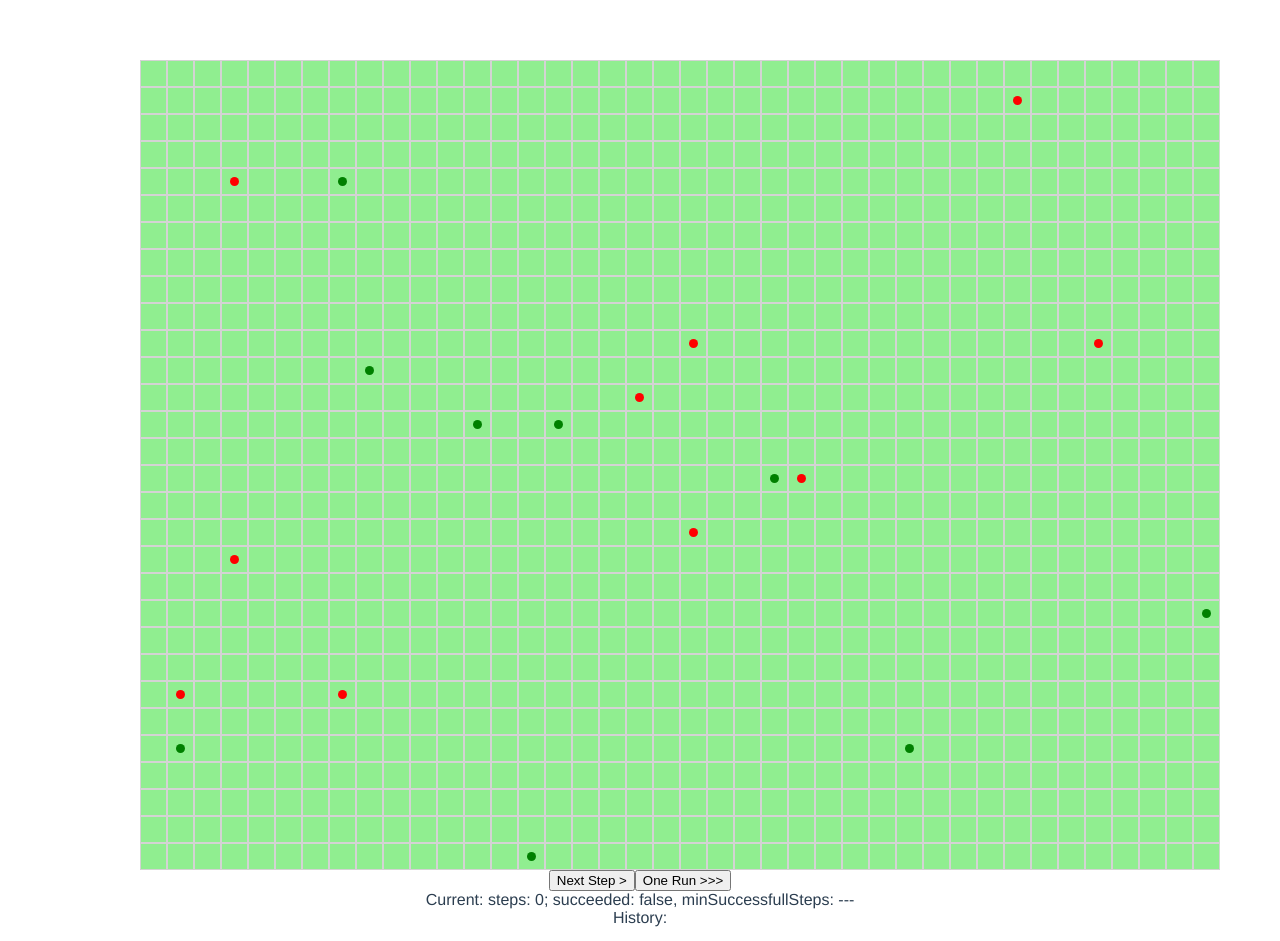
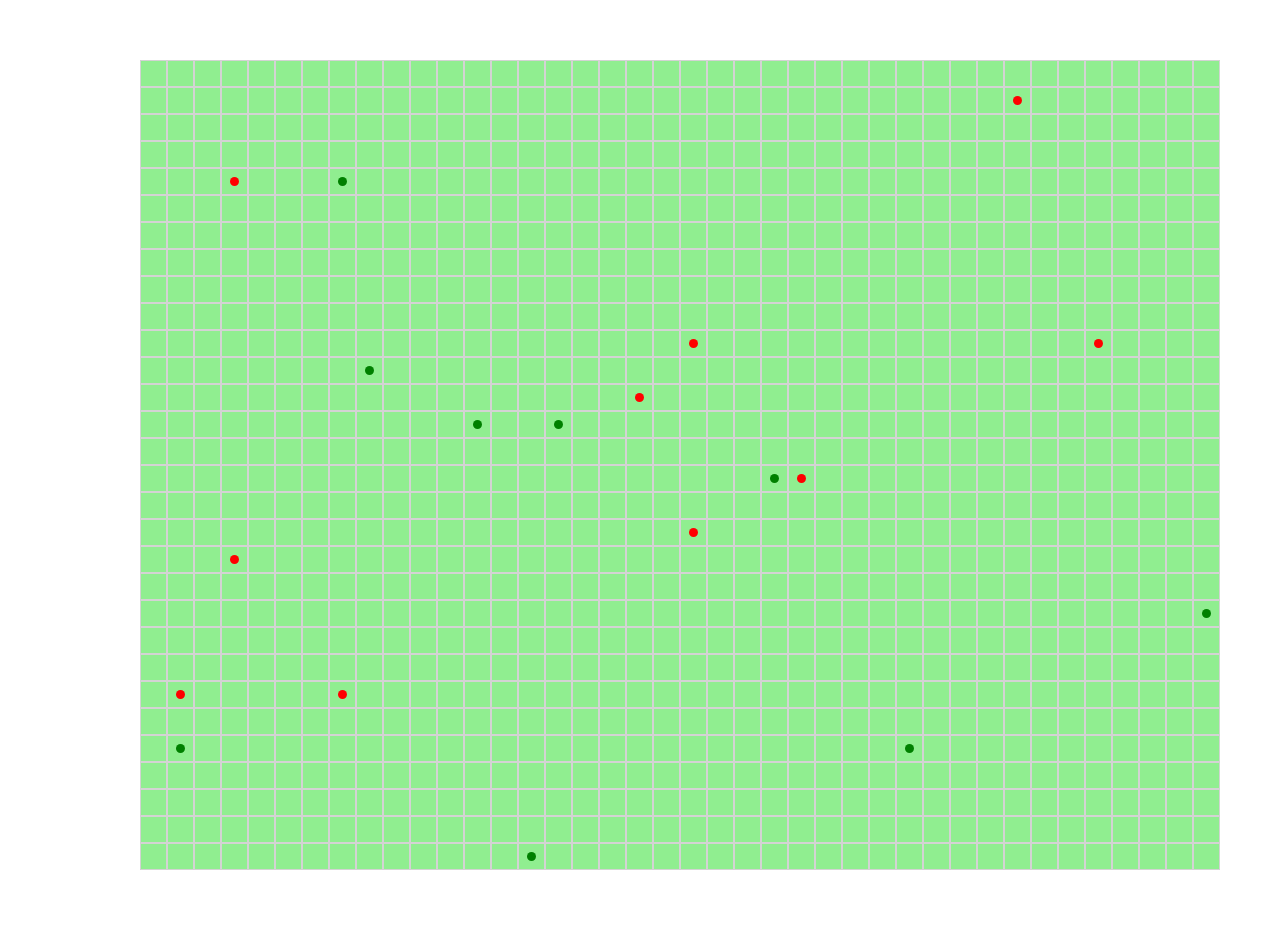
Before and after one commit to bassdman/evolution, a Vue app: page / in a window 1280 px wide. Shown: the top 941 px of the page. After the commit the page ends 878 px from the top, so only its background shows below. Built offline with nearby package versions, Linux system fonts and the light colour scheme.

Commit message:
refactoring + added nurients

```diff
--- a/evolution.config.js
+++ b/evolution.config.js
@@ -3,7 +3,7 @@ import { InitPeopleOnRandomPosition } from "@/strategies/initPeople/randomLocati
 const config = {
     strategies: {
         filterNeighbours: [FilterAllNeighboursStrategy],
-        pointType: [InitPeopleOnRandomPosition]
+        groundType: [InitPeopleOnRandomPosition]
     }
 }
 
--- a/src/components/MatchField.vue
+++ b/src/components/MatchField.vue
@@ -1,63 +1,71 @@
 <template>
   <div>
     <div class="wrapper" :style="{ '--width':width,width: 25 * width + 'px' }">
-      <Point v-for="y in points" v-bind:key="y" :point="y" v-on:pointSelected="onPointSelected"></Point>
+      <div class="groundWrapper" v-for="p in grounds" v-bind:key="p" v-on:groundSelected="ongroundSelected">
+       <div class="ground" v-bind:class="{ ['ground' + p.type]: true, selected: p.isSelected}"
+          v-on:click="toggleSelected" :data-nurient-a="p.nurients.A.nr" :data-nurient-b="p.nurients.B.nr"
+          :data-nurient-c="p.nurients.C.nr" :data-nurient-d="p.nurients.D.nr"
+          :data-nurient-e="p.nurients.E.nr" :data-nurient-f="p.nurients.F.nr"
+          :data-nurient-g="p.nurients.G.nr" :data-nurient-h="p.nurients.H.nr"
+          :data-nurient-i="p.nurients.I.nr"></div>
+      </div>
     </div>
-    <div class="panel">
-      <button v-on:click="nextStep">Next Step ></button><button v-on:click="oneRun">One Run >>></button>
-    </div>
-    <div>
-      Current: steps: {{ steps }}; succeeded: {{ succeeded }},
-      minSuccessfullSteps:
-      {{ minSuccessfullSteps == -1 ? "---" : minSuccessfullSteps }}<br />
-      History:
-      <ul>
-        <li v-for="item in log" v-bind:key="item">
-          <span v-bind:style="{ color: item.success ? 'green' : 'red' }">{{ item.steps }}x</span>
-        </li>
-      </ul>
-    </div>
-    <StrategyPanel v-bind:config="config" @updatestrategies="updateStrategies">
-    </StrategyPanel>
   </div>
 </template>
 
 <script>
 import { ref } from "vue";
-import Point from "./Point";
-import { nextPoint } from "../helpers/MoveNext";
-import { initPoints } from "../helpers/Points";
-import StrategyPanel from "./StrategiesPanel.vue";
-import { config } from "../../evolution.config";
-import { useStrategies }  from '../strategies/strategies';
+import { useStrategies } from '../stores/strategyStore';
+import { useNurients } from '../stores/nurientStore';
 
-function reset() {
-  this.currentPosition = this.start;
-  this.steps = 0;
-  this.succeeded = false;
-  this.failed = false;
+function neighbours(ground, totalWidth, totalHeigth) {
+  const nextX = parseInt(ground) + 1;
+  const previousX = parseInt(ground) - 1;
+  const nextY = parseInt(ground) + totalHeigth;
+  const previousY = parseInt(ground) - totalHeigth;
+
+  const neighbours = [];
+
+  if (nextX % totalWidth !== 1) neighbours.push(nextX);
+
+  if (previousX % totalWidth > 0) neighbours.push(previousX);
+
+  if (parseInt(nextY / totalHeigth) < totalHeigth) neighbours.push(nextY);
+
+  if (previousY > 0 && parseInt(previousY / totalHeigth) >= 0)
+    neighbours.push(previousY);
+
+  return neighbours.toString();
 }
 
-function nextStep(ctx) {
-  const _nextPoint = nextPoint(ctx.currentPosition, ctx.points, ctx.strategiesStore);
+function initgrounds(config) {
+  const nrOfgrounds = (config.width || 10) * (config.height || 10);
 
-  if (!_nextPoint) {
-    ctx.log.push({ steps: ctx.steps, success: false });
-    ctx.failed = true;
-    return;
+  const placePeopleOnMap = config.strategiesStore.get('groundType');
+  const locationOfPeople = placePeopleOnMap.run(config, nrOfgrounds);
+
+  let grounds = [];
+  for (let i = 1; i <= nrOfgrounds; i++) {
+    const type = locationOfPeople[i] || 'default';
+    const _neighbours = neighbours(i, parseInt(config.width), parseInt(config.height)).split(",");
+    const nurients = config.nurientStore.getInitialNrOfNurientsForTile();
+
+    const ground = {
+      nr: i,
+      isSelected: false,
+      neighbours: _neighbours,
+      type: type,
+      weight: 10,
+      nurients
+    };
+    grounds.push(ground);
   }
 
-  ctx.currentPosition = _nextPoint.nr;
-  _nextPoint.visited = true;
-  ctx.steps++;
+  return grounds;
 }
 
 export default {
-  name: "evolution-brain",
-  components: {
-    Point,
-    StrategyPanel,
-  },
+  name: "evo-sim",
   props: {
     width: Number,
     height: Number,
@@ -66,27 +74,22 @@ export default {
   },
   setup(props) {
     const strategiesStore = useStrategies();
+    const nurientStore = useNurients();
 
 
-    const points = initPoints({
+    const grounds = initgrounds({
       width: props.width || 20,
       height: props.height || 20,
       nrGood: props.nrGood,
       nrEvil: props.nrEvil,
-      strategiesStore
+      strategiesStore,
+      nurientStore
     });
 
     return {
       selected: ref(0),
-      points: ref(points),
-      succeeded: false,
+      grounds: ref(grounds),
       steps: ref(0),
-      minSuccessfullSteps: -1,
-      reset,
-      log: [],
-      config,
-      strategiesStore,
-      strategies: ref({}),
     };
   },
   methods: {
@@ -94,28 +97,17 @@ export default {
       console.log('updatestrategies', ctx)
       this.strategies = ctx.strategies;
     },
-    getPoint(nr) {
-      return this.points[nr];
+    getground(nr) {
+      return this.grounds[nr];
     },
-    onPointSelected(value) {
-      this.points.forEach((point) => {
-        if (point.nr == value.nr) point.isSelected = value.value;
-        else point.isSelected = false;
+    ongroundSelected(value) {
+      this.grounds.forEach((ground) => {
+        if (ground.nr == value.nr) ground.isSelected = value.value;
+        else ground.isSelected = false;
       });
 
       this.selected = value.nr;
-    },
-    nextStep() {
-      nextStep(this);
-      if (this.succeeded || this.failed) this.reset();
-    },
-    oneRun() {
-      if (this.succeeded || this.failed) this.reset();
-
-      while (!this.succeeded && !this.failed) {
-        nextStep(this);
-      }
-    },
+    }
   },
 };
 </script>
@@ -123,8 +115,44 @@ export default {
 <!-- Add "scoped" attribute to limit CSS to this component only -->
 <style scoped>
 .wrapper {
-  display:grid;
-  grid-template-columns: repeat(var(--width),1fr);
+  display: grid;
+  grid-template-columns: repeat(var(--width), 1fr);
   margin: auto;
 }
+.ground {
+  width: 5px;
+  height: 5px;
+  border-radius: 10px;
+/*  background: gray;*/
+  margin: 10px;
+  cursor: grounder;
+  display: inline-block;
+}
+
+.selected {
+  width: 9px;
+  height: 9px;
+  margin: 8px;
+}
+
+.groundWrapper{
+  background: lightgreen;
+  border: 1px solid lightgray;
+  display:flex;
+  justify-content:center;
+  align-items:center;
+}
+
+.groundgood{
+  background:green;
+  width: 9px;
+  height: 9px;
+  margin: 8px;
+}
+.groundevil{
+  background:red;
+  width: 9px;
+  height: 9px;
+  margin: 8px;
+}
 </style>
--- a/src/components/Point.vue
+++ /dev/null
@@ -1,71 +0,0 @@
-<template>
-
-  <div class="pointWrapper"><div
-    class="point"
-    :title="title"
-    v-bind:class="{ ['point' + point.type]: true, selected: point.isSelected}"
-    v-on:click="toggleSelected"
-  ></div></div>
-</template>
-
-<script>
-export default {
-  name: "BrainSynapsis",
-  props: {
-    point: Object,
-  },
-  methods: {
-    toggleSelected() {
-      this.$emit("pointSelected", {nr: this.point.nr, value: !this.point.isSelected});
-    },
-  },
-  computed: {
-    title() {
-      return `point: ${this.point.nr},
-type: ${this.point.type},
-neighbours: ${this.point.neighbours},
-weight: ${this.point.weight}`;
-    },
-  },
-};
-</script>
-
-<!-- Add "scoped" attribute to limit CSS to this component only -->
-<style scoped>
-.point {
-  width: 5px;
-  height: 5px;
-  border-radius: 10px;
-/*  background: gray;*/
-  margin: 10px;
-  cursor: pointer;
-  display: inline-block;
-}
-
-.selected {
-  width: 9px;
-  height: 9px;
-  margin: 8px;
-}
-
-.pointWrapper{
-  background: lightgreen;
-  border: 1px solid lightgray;
-  display:flex;
-  justify-content:center;
-  align-items:center;
-}
-
-.pointgood{
-  background:green;
-  width: 9px;
-  height: 9px;
-  margin: 8px;
-}
-.pointevil{
-  background:red;
-  width: 9px;
-  height: 9px;
-  margin: 8px;
-}
-</style>
--- a/src/components/StrategyPanelStrategyEntry.vue
+++ b/src/components/StrategyPanelStrategyEntry.vue
@@ -9,7 +9,7 @@
 </template>
 
 <script>
-import {useStrategies } from '../strategies/strategies';
+import {useStrategies } from '../stores/strategyStore';
 
 export default {
   name: "StrategyPanelStrategyEntrys",
--- a/src/helpers/Points.js
+++ /dev/null
@@ -1,47 +0,0 @@
-function neighbours(point, totalWidth, totalHeigth) {
-    const nextX = parseInt(point) + 1;
-    const previousX = parseInt(point) - 1;
-    const nextY = parseInt(point) + totalHeigth;
-    const previousY = parseInt(point) - totalHeigth;
-
-    const neighbours = [];
-
-    if (nextX % totalWidth !== 1) neighbours.push(nextX);
-
-    if (previousX % totalWidth > 0) neighbours.push(previousX);
-
-    if (parseInt(nextY / totalHeigth) < totalHeigth) neighbours.push(nextY);
-
-    if (previousY > 0 && parseInt(previousY / totalHeigth) >= 0)
-        neighbours.push(previousY);
-
-    return neighbours.toString();
-}
-
-function initPoints(config) {
-    const nrOfPoints = (config.width || 10) * (config.height || 10);
-
-    const placePeopleOnMap = config.strategiesStore.get('pointType');
-    const locationOfPeople = placePeopleOnMap.run(config, nrOfPoints);
-
-    let points = [];
-    for (let i = 1; i <= nrOfPoints; i++) {
-        const type = locationOfPeople[i] || 'default';
-        const _neighbours = neighbours(i, parseInt(config.width), parseInt(config.height)).split(",");
-
-        const point = {
-            nr: i,
-            isSelected: false,
-            neighbours: _neighbours,
-            type: type,
-            weight: 10,
-        };
-        points.push(point);
-    }
-
-    return points;
-}
-
-export {
-    initPoints
-}
--- /dev/null
+++ b/src/stores/nurientStore.js
@@ -0,0 +1,40 @@
+import { defineStore } from 'pinia';
+
+export const useNurients = defineStore('nurients', {
+    state: () => ({
+        Nurients: {
+            A: { name: 'A' },
+            B: { name: 'B' },
+            C: { name: 'C' },
+            D: { name: 'D' },
+            E: { name: 'E' },
+            F: { name: 'F' },
+            G: { name: 'G' },
+            H: { name: 'H' },
+            I: { name: 'I' },
+        },
+        avgNrOfNurientsPerTile: 100
+    }),
+    getters: {
+        getAllNurients(state) {
+            return function() {
+                Object.keys(state.Nurients);
+            }
+        },
+        getInitialNrOfNurientsForTile(state) {
+            return function() {
+                const nurients = {};
+                Object.keys(state.Nurients).forEach(nurientKey => {
+                    nurients[nurientKey] = state.Nurients[nurientKey];
+                    nurients[nurientKey].nr = Math.floor(Math.random() * state.avgNrOfNurientsPerTile * 2);
+                })
+                return nurients;
+            }
+        }
+    },
+    actions: {
+        setStrategy: function(name, fn) {
+            this[name] = fn;
+        },
+    },
+})
--- a/src/strategies/strategies.js
+++ b/src/stores/strategyStore.js
@@ -6,7 +6,7 @@ import { defineStore } from 'pinia';
 export const useStrategies = defineStore('strategies', {
     state: () => ({
         filterNeighbours: '',
-        pointType: ''
+        groundType: ''
     }),
     getters: {
         getDefaultOption() {
@@ -42,10 +42,11 @@ export const useStrategies = defineStore('strategies', {
             }
 
         },
-        actions: {
-            setStrategy: function(name, fn) {
-                this[name] = fn;
-            },
+
+    },
+    actions: {
+        setStrategy: function(name, fn) {
+            this[name] = fn;
         },
-    }
+    },
 })
```
